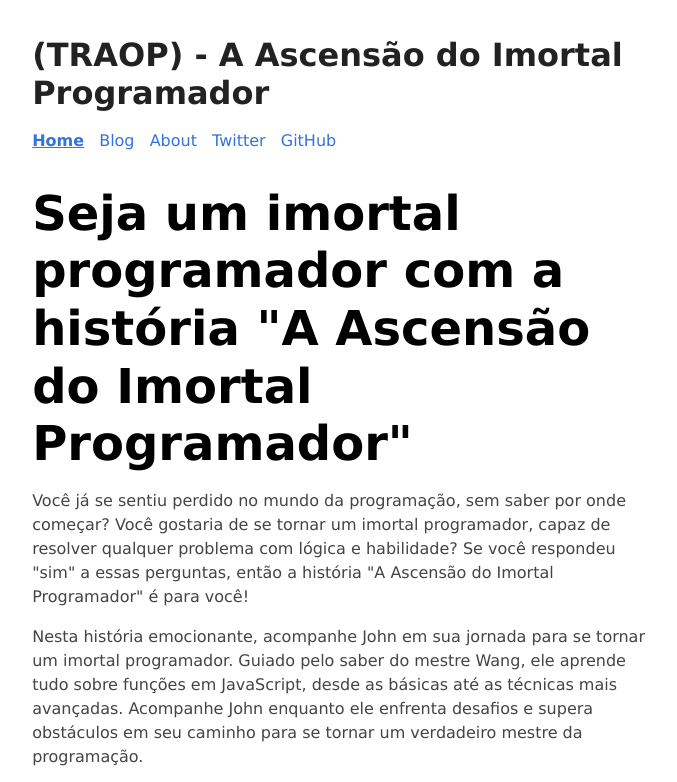
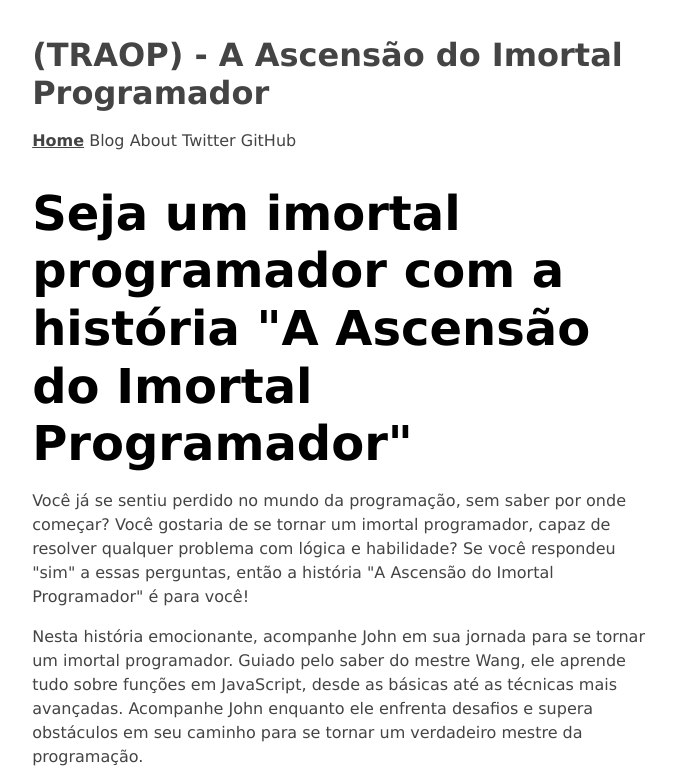
Before and after one commit to ricardo564/TheRiseOfTheImmortalProgrammer, an Astro site: page / in a window 1280 px wide. Shown: the top 782 px of the page, without its empty margins (297-974 px from the left). Built offline with nearby package versions, Linux system fonts and the light colour scheme; Astro itself is replaced by a stand-in of ours.

Commit message:
style: removed basic style for h1 and nav links :fire:

```diff
--- a/src/styles/global.css
+++ b/src/styles/global.css
@@ -9,22 +9,6 @@ body {
 	overflow-wrap: break-word;
 	line-height: 1.5;
 	color: #444;
-}
-h1,
-h2,
-h3,
-h4,
-h5,
-h6,
-strong,
-b {
-	color: #222;
-}
-a {
-	color: #3273dc;
-}
-nav a {
-	margin-right: 10px;
 }
 textarea {
 	width: 100%;
```
